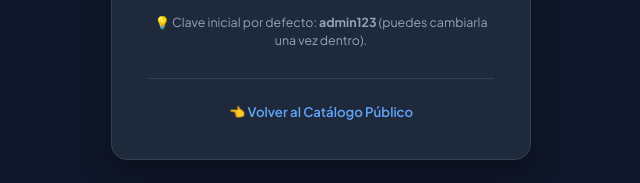
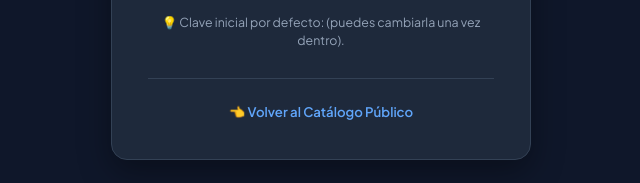
Before and after one commit to PieroBH/tienda_nube, a plain HTML site: page admin.html in a window 1280 px wide. Shown: the part 491-674 px from the top of the page, 319-959 px from the left. Drawn offline with nearby package versions, Linux system fonts and the light colour scheme.

Commit message:
Update admin.html

```diff
--- a/admin.html
+++ b/admin.html
@@ -41,7 +41,7 @@
           Entrar al Panel
         </button>
 
-        <p class="login-hint">💡 Clave inicial por defecto: <strong>admin123</strong> (puedes cambiarla una vez dentro).</p>
+        <p class="login-hint">💡 Clave inicial por defecto: (puedes cambiarla una vez dentro).</p>
       </form>
 
       <div class="login-footer">
```
